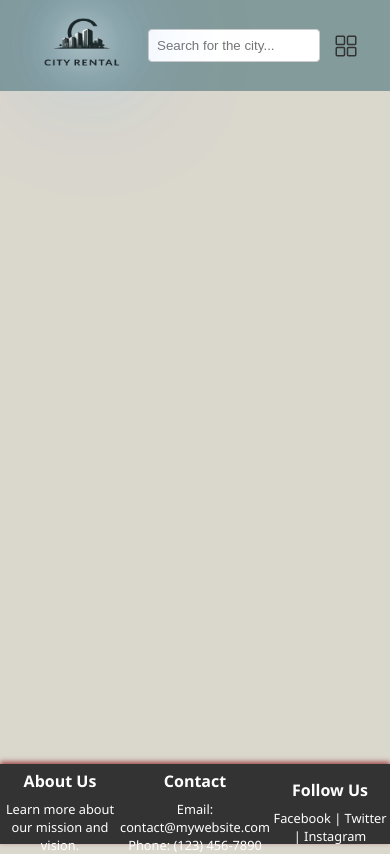
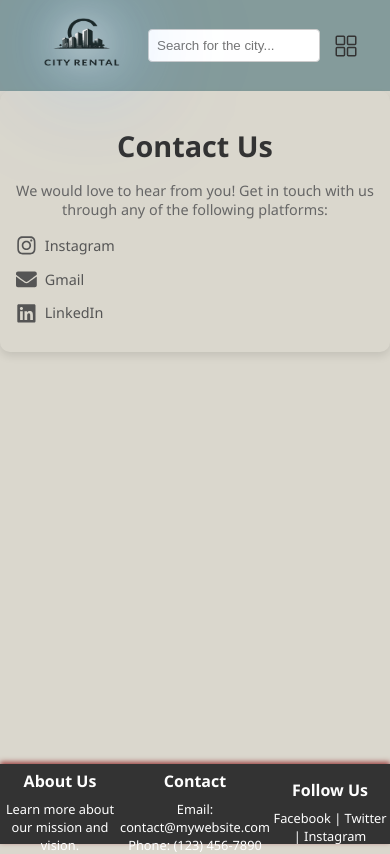
Before and after one commit to gitaman69/city-rentals, a React (Create React App) app: page /contact in a window 390 px wide. Built offline with nearby package versions, Linux system fonts and the light colour scheme.

Commit message:
new addons

```diff
--- a/src/App.js
+++ b/src/App.js
@@ -8,6 +8,7 @@ import Citypage from './Components/Citypage/Citypage';
 import ListingForm from './Components/Listings/Listings';
 import PendingListings from './Components/Listings/PendingListings';
 import AboutUs from './Components/AboutUs/AboutUs';
+import Contact from './Components/Contact/Contact';
 
 
 const App = () => {
@@ -23,6 +24,7 @@ const App = () => {
           <Route path="/listings" element={<ListingForm/>} />
           <Route path="/admin/pending-listings" element={<PendingListings />} />
           <Route path="/about" element={<AboutUs/>} />
+          <Route path="/contact" element={<Contact/>} />
           {/* Add other routes here */}
         </Routes>
       </main>
--- /dev/null
+++ b/src/Components/Contact/Contact.css
@@ -0,0 +1,79 @@
+.contact-container {
+  max-width: 600px;
+  margin: 0 auto;
+  padding: 2rem;
+  border-radius: 10px;
+  box-shadow: 0 4px 8px rgba(0, 0, 0, 0.1);
+  text-align: center;
+}
+.contact-container h1 {
+  font-size: 2.5rem;
+  color: #333;
+  margin-bottom: 1rem;
+}
+.contact-container p {
+  font-size: 1.2rem;
+  color: #666;
+  margin-bottom: 2rem;
+}
+.contact-container .contact-links {
+  display: flex;
+  justify-content: space-around;
+}
+.contact-container .contact-links a {
+  display: flex;
+  align-items: center;
+  color: #555;
+  text-decoration: none;
+  font-size: 1.1rem;
+  transition: color 0.3s ease;
+}
+.contact-container .contact-links a:hover {
+  color: #0077b5;
+}
+.contact-container .contact-links a .icon {
+  margin-right: 0.5rem;
+  font-size: 1.8rem;
+}
+@media (max-width: 768px) {
+  .contact-container {
+    padding: 1.5rem;
+  }
+  .contact-container h1 {
+    font-size: 2rem;
+  }
+  .contact-container p {
+    font-size: 1rem;
+    margin-bottom: 1.5rem;
+  }
+  .contact-container .contact-links {
+    flex-direction: column;
+  }
+  .contact-container .contact-links a {
+    margin-bottom: 1rem;
+    font-size: 1rem;
+  }
+  .contact-container .contact-links a .icon {
+    font-size: 1.5rem;
+  }
+}
+@media (max-width: 480px) {
+  .contact-container {
+    padding: 1rem;
+  }
+  .contact-container h1 {
+    font-size: 1.8rem;
+  }
+  .contact-container p {
+    font-size: 0.9rem;
+    margin-bottom: 1rem;
+  }
+  .contact-container .contact-links a {
+    margin-bottom: 0.8rem;
+    font-size: 0.9rem;
+  }
+  .contact-container .contact-links a .icon {
+    font-size: 1.3rem;
+  }
+}
+/*# sourceMappingURL=Contact.css.map */
--- /dev/null
+++ b/src/Components/Contact/Contact.jsx
@@ -0,0 +1,29 @@
+import React from 'react';
+import './Contact.scss';
+import { FaInstagram, FaLinkedin, FaEnvelope } from 'react-icons/fa';
+
+const Contact = () => {
+  return (
+    <div className="contact-container">
+      <h1>Contact Us</h1>
+      <p>We would love to hear from you! Get in touch with us through any of the following platforms:</p>
+
+      <div className="contact-links">
+        <a href="https://www.instagram.com/ig__aman" target="_blank" rel="noopener noreferrer">
+          <FaInstagram className="icon" />
+          <span>Instagram</span>
+        </a>
+        <a href="mailto:amanbhaker@gmail.com" target="_blank" rel="noopener noreferrer">
+          <FaEnvelope className="icon" />
+          <span>Gmail</span>
+        </a>
+        <a href="https://www.linkedin.com/in/aman-bhakar" target="_blank" rel="noopener noreferrer">
+          <FaLinkedin className="icon" />
+          <span>LinkedIn</span>
+        </a>
+      </div>
+    </div>
+  );
+};
+
+export default Contact;
--- /dev/null
+++ b/src/Components/Contact/Contact.min.css
@@ -0,0 +1,2 @@
+.contact-container{max-width:600px;margin:0 auto;padding:2rem;border-radius:10px;box-shadow:0 4px 8px rgba(0,0,0,.1);text-align:center}.contact-container h1{font-size:2.5rem;color:#333;margin-bottom:1rem}.contact-container p{font-size:1.2rem;color:#666;margin-bottom:2rem}.contact-container .contact-links{display:flex;justify-content:space-around}.contact-container .contact-links a{display:flex;align-items:center;color:#555;text-decoration:none;font-size:1.1rem;transition:color .3s ease}.contact-container .contact-links a:hover{color:#0077b5}.contact-container .contact-links a .icon{margin-right:.5rem;font-size:1.8rem}@media(max-width: 768px){.contact-container{padding:1.5rem}.contact-container h1{font-size:2rem}.contact-container p{font-size:1rem;margin-bottom:1.5rem}.contact-container .contact-links{flex-direction:column}.contact-container .contact-links a{margin-bottom:1rem;font-size:1rem}.contact-container .contact-links a .icon{font-size:1.5rem}}@media(max-width: 480px){.contact-container{padding:1rem}.contact-container h1{font-size:1.8rem}.contact-container p{font-size:.9rem;margin-bottom:1rem}.contact-container .contact-links a{margin-bottom:.8rem;font-size:.9rem}.contact-container .contact-links a .icon{font-size:1.3rem}}
+/*# sourceMappingURL=Contact.min.css.map */
--- /dev/null
+++ b/src/Components/Contact/Contact.scss
@@ -0,0 +1,93 @@
+.contact-container {
+    max-width: 600px;
+    margin: 0 auto;
+    padding: 2rem;
+    border-radius: 10px;
+    box-shadow: 0 4px 8px rgba(0, 0, 0, 0.1);
+    text-align: center;
+
+    h1 {
+      font-size: 2.5rem;
+      color: #333;
+      margin-bottom: 1rem;
+    }
+
+    p {
+      font-size: 1.2rem;
+      color: #666;
+      margin-bottom: 2rem;
+    }
+
+    .contact-links {
+      display: flex;
+      justify-content: space-around;
+
+      a {
+        display: flex;
+        align-items: center;
+        color: #555;
+        text-decoration: none;
+        font-size: 1.1rem;
+        transition: color 0.3s ease;
+
+        &:hover {
+          color: #0077b5;
+        }
+
+        .icon {
+          margin-right: 0.5rem;
+          font-size: 1.8rem;
+        }
+      }
+    }
+
+    @media (max-width: 768px) {
+      padding: 1.5rem;
+
+      h1 {
+        font-size: 2rem;
+      }
+
+      p {
+        font-size: 1rem;
+        margin-bottom: 1.5rem;
+      }
+
+      .contact-links {
+        flex-direction: column;
+
+        a {
+          margin-bottom: 1rem;
+          font-size: 1rem;
+
+          .icon {
+            font-size: 1.5rem;
+          }
+        }
+      }
+    }
+
+    @media (max-width: 480px) {
+      padding: 1rem;
+
+      h1 {
+        font-size: 1.8rem;
+      }
+
+      p {
+        font-size: 0.9rem;
+        margin-bottom: 1rem;
+      }
+
+      .contact-links {
+        a {
+          margin-bottom: 0.8rem;
+          font-size: 0.9rem;
+
+          .icon {
+            font-size: 1.3rem;
+          }
+        }
+      }
+    }
+  }
```
Also changed, not shown: 2 other files (tests, documents, lock files or other folders).
